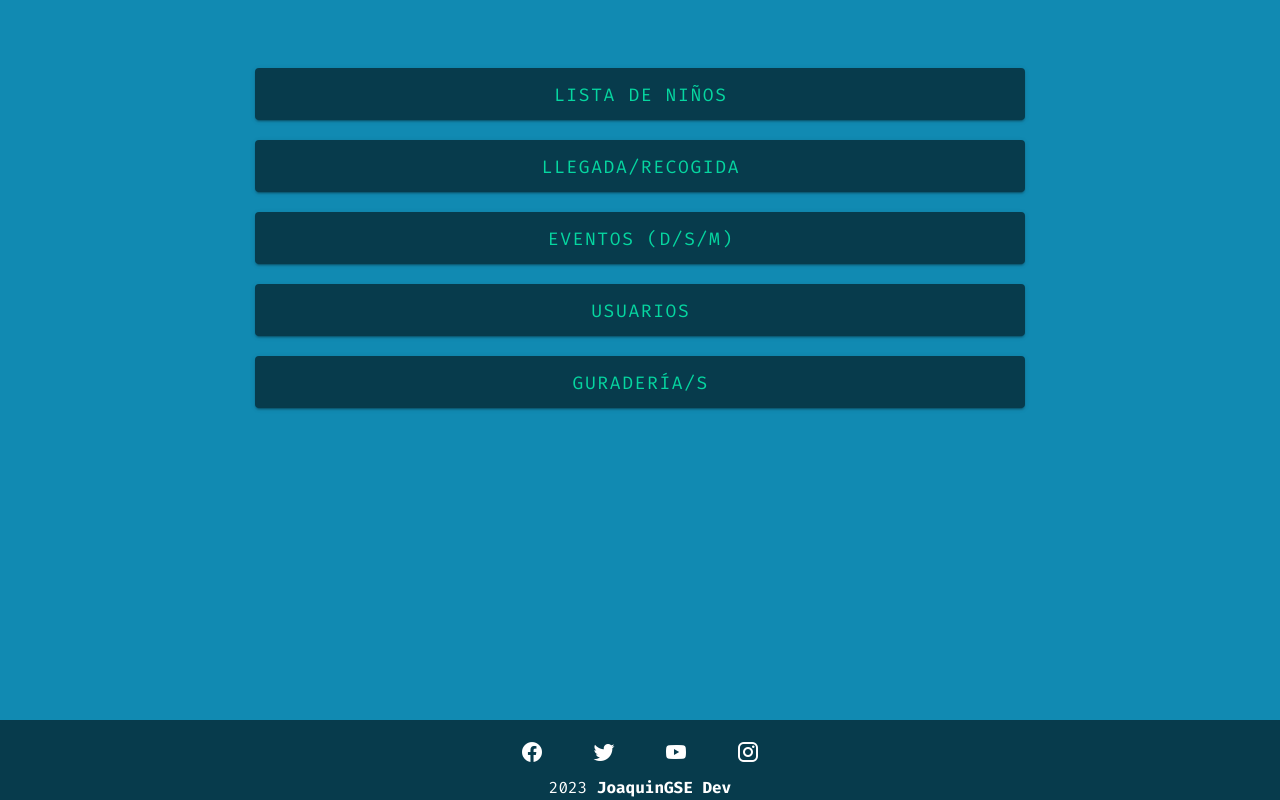
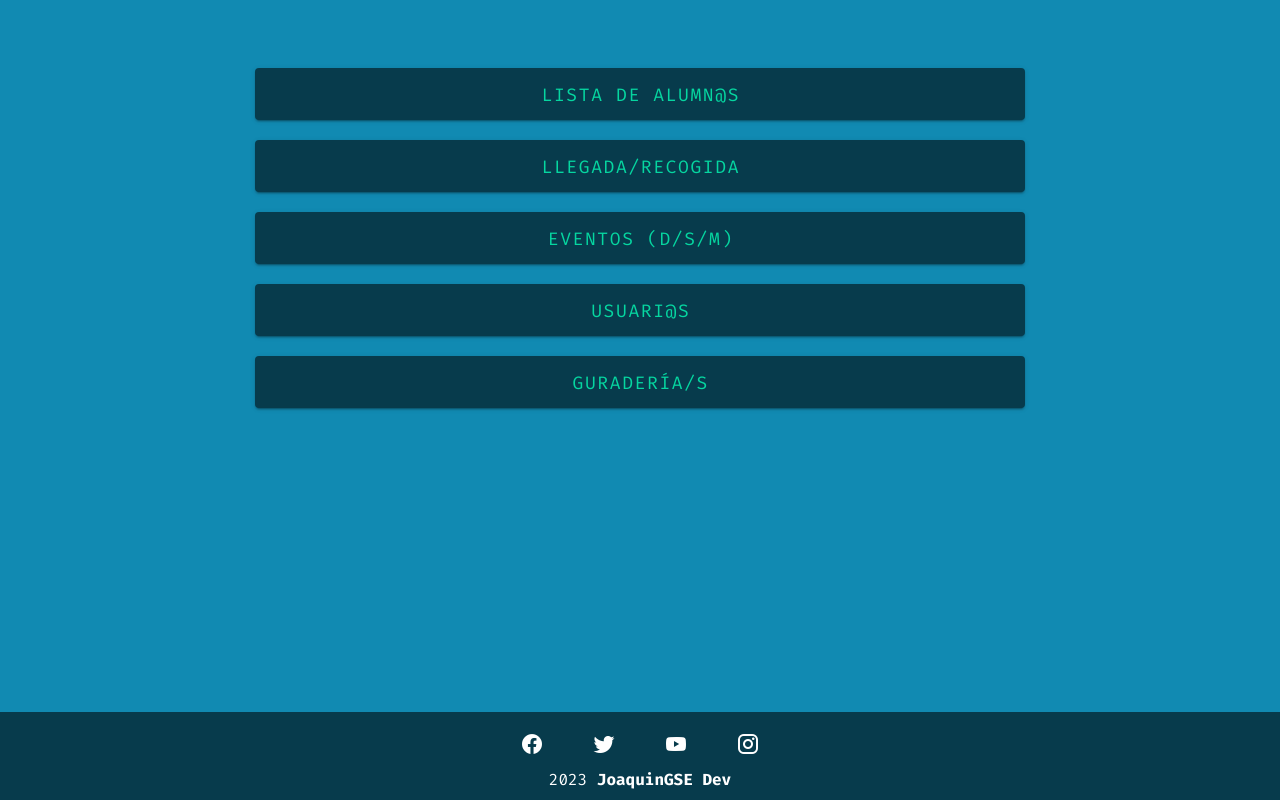
Before and after one commit to Joaquingse/nurserychecker, a Vue app: page /menu in a window 1280 px wide. Built offline with nearby package versions, Linux system fonts and the light colour scheme.

Commit message:
Update: -Footer correction -Menu text update

```diff
--- a/src/App.vue
+++ b/src/App.vue
@@ -38,9 +38,21 @@
     </v-main>
     <v-main v-else>
       <v-container>
-        <NavBar />
-        <RouterView />
-        <Footer />
+        <v-row>
+          <v-col>
+            <NavBar />
+          </v-col>
+        </v-row>
+        <v-row>
+          <v-col>
+            <RouterView />
+          </v-col>
+        </v-row>
+        <v-row class="mt-14">
+          <v-col>
+            <Footer />
+          </v-col>
+        </v-row>
       </v-container>
     </v-main>
   </v-app>
--- a/src/components/Footer.vue
+++ b/src/components/Footer.vue
@@ -1,7 +1,7 @@
 <template>
-  <v-row >
+  <v-row>
     <v-col cols="12">
-      <v-footer color="#073B4C" id="text" class="text-center d-flex flex-column" app>
+      <v-footer color="#073B4C"  class="text-center d-flex flex-column" id="text">
         <div>
           <v-btn v-for="icon in icons" :key="icon" class="mx-3" :icon="icon" variant="text">
           </v-btn>
@@ -9,7 +9,7 @@
 
         <v-spacer></v-spacer>
 
-        <div>{{ new Date().getFullYear() }}  <strong>JoaquinGSE Dev</strong></div>
+        <div>{{ new Date().getFullYear() }} <strong>JoaquinGSE Dev</strong></div>
       </v-footer>
     </v-col>
   </v-row>
@@ -26,8 +26,15 @@ export default {
 <style scoped>
 #text {
   color: #06d6a0;
-     width: 100%;
-    height: 80px;
+  height: 80px;
+  width: 100vw;
+  bottom: 0;
+  left: 0;
+  position: absolute;
+}
+
+.border {
+  border: 1px solid white;
 }
 
 </style>
--- a/src/components/Menu.vue
+++ b/src/components/Menu.vue
@@ -1,13 +1,13 @@
 <template>
   <v-row>
     <v-col cols="12" sm="8" class="mt-2 mx-auto">
-      <v-btn size="x-large" class="button" :to="{ name: 'children' }"> Lista de niños </v-btn>
+      <v-btn size="x-large" class="button" :to="{ name: 'children' }"> Lista de alumn@s </v-btn>
 
       <v-btn size="x-large" class="button" :to="{ name: 'inout' }"> Llegada/Recogida </v-btn>
 
       <v-btn size="x-large" class="button" :to="{ name: 'events' }"> Eventos (D/S/M) </v-btn>
 
-      <v-btn size="x-large" class="button" :to="{ name: 'workers' }"> Usuarios </v-btn>
+      <v-btn size="x-large" class="button" :to="{ name: 'workers' }"> Usuari@s </v-btn>
 
       <v-btn size="x-large" class="button" :to="{ name: 'nurseries' }"> Guradería/s </v-btn>
     </v-col>
```
